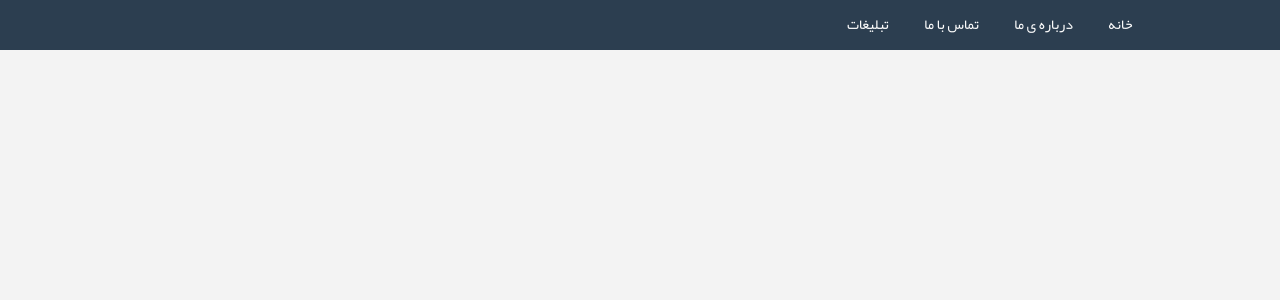
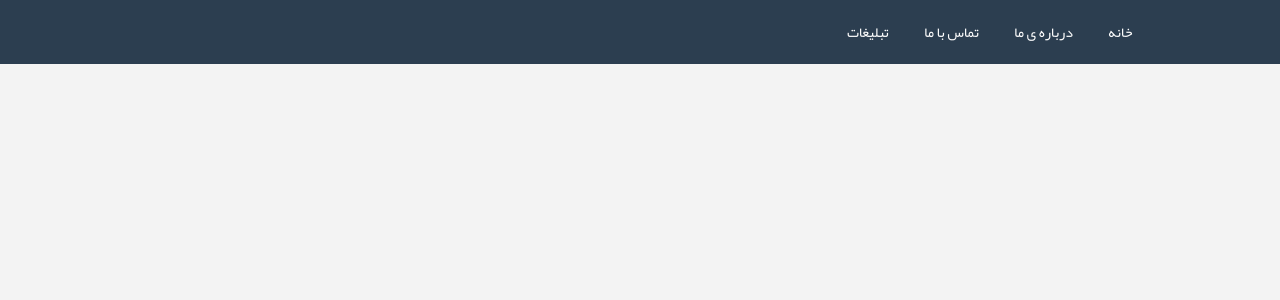
Before and after one commit to Beroozam/Theme-dev, a PHP site: page / in a window 1280 px wide. Shown: the top 300 px of the page. Run offline with PHP 8.4, Linux system fonts and the light colour scheme.

Commit message:
third commit

```diff
--- a/style.css
+++ b/style.css
@@ -22,8 +22,8 @@ a{
 .masthead{
     background-color: #2c3e50;
     width:100%;
-    height:50px;
     position:relative;
+    overflow: hidden;
 }
 .main-masthead{
     width:1100px;
@@ -35,7 +35,6 @@ a{
 .main-masthead > ul > li {
     display:inline-block;
     float:right;
-
 }
 .main-masthead > ul > li > a{
     display: block;
@@ -43,7 +42,6 @@ a{
     padding:1.1rem;
     font-size:.9rem;
     font-family: 'behrooz';
-    line-height: 1;
 }
 .main-masthead > ul > li > a:hover{
     background-color: #2ecc71;
```
